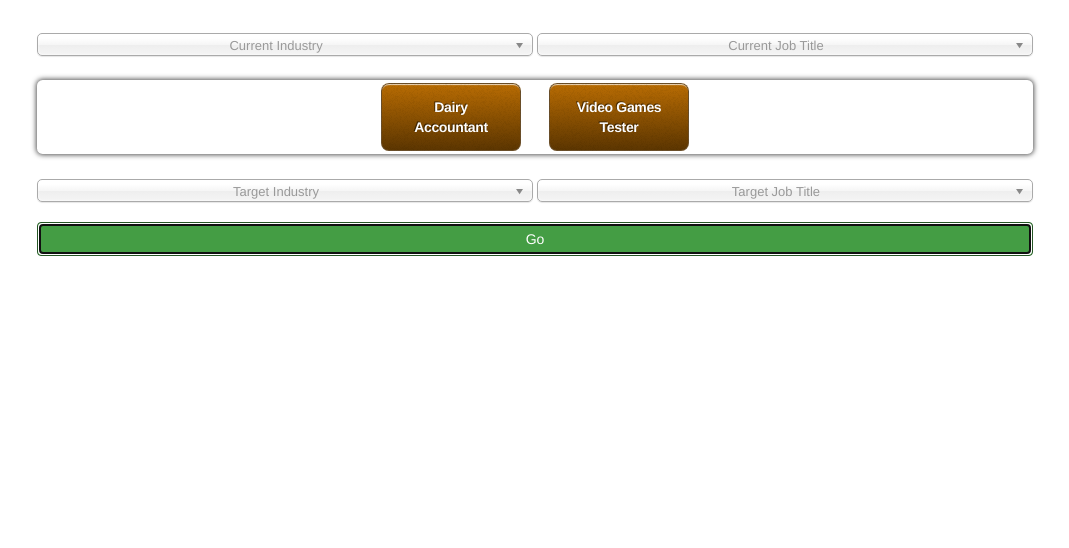
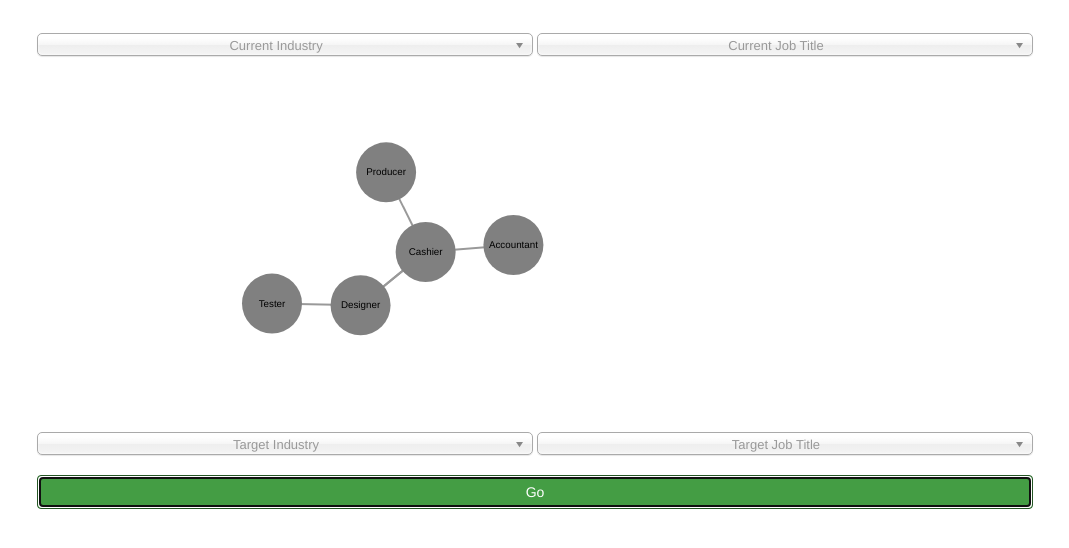
Before and after one commit to GHowlett/LifePath, a website: page public/index.html in a window 1280 px wide. Both pictures are taken after a click on the button "Go". Shown: the part 82-630 px from the top of the page, without its empty margins (105-1174 px from the left). Drawn offline with nearby package versions, Linux system fonts and the light colour scheme.

Commit message:
graph rendering functional with fake data

```diff
--- a/public/js/index.js
+++ b/public/js/index.js
@@ -1,49 +1,73 @@
 var choices = [];
 
-// renders the new choices avalaible after
-// a new or revised decision is made
-function onChoiceMade() {
-	$(this).addClass('chosen');
-	$(this).siblings().removeClass('chosen');
+// renders the results in using d3
+function render(graph) {
+	var width = $('#career-path').width();
+	var height = $('#career-path').height();
 
-	// TODO: render handle childless choices
+	var force = d3.layout.force()
+		.charge(-350)
+		.gravity(0)
+		.friction(0.7)
+		.linkDistance(80)
+		.size([width,height])
 
-	var nextSteps = $(this).parent().nextAll().remove();
-	choices.splice(choices.length - nextSteps.length);
+	var svg = d3.select('#career-path').append('svg')
+		.attr('width',width)
+		.attr('height',height)
 
-	var thisIndex = $(this).prevAll().length;
-	var thisChoice = choices[choices.length -1].children[thisIndex];
-	choices.push(thisChoice);
+	force
+		.nodes(graph.nodes)
+		.links(graph.links)
+		.start()
 
-	renderNextStep(thisChoice.children);
-}
+	var link = svg.selectAll(".link")
+      .data(graph.links)
+    .enter().append("line")
+      .attr("class", "link")
+      .style("stroke-width", "2px")
+      //.style("stroke", "#222")
 
-// returns an unattached row of all the next choices
-function renderNextStep(children) {
-	var step = $('<div class="step">');
+    var node = svg.selectAll(".node")
+      .data(graph.nodes)
+    .enter().append('g')
+    	.attr('class','node')
+    	.call(force.drag)
 
-	// TODO: render arrow pointing to target if no children
+    node.append("circle")
+      .attr("r", 30)
+      .style("fill", "gray")
 
-	children.forEach(function(choice){
-		var $choice = $('<div class="choice">)');
-		$choice.html(choice.industry +' '+ choice.title);
-		$choice.click(onChoiceMade);
-		step.append($choice);
+    node.append("text")
+    	.attr('dy', '.3em')
+    	.style('text-anchor', 'middle')
+      .text(function(d) { console.log(d); return d.title; });
+
+    force.on("tick", function() {
+	    link.attr("x1", function(d) { return d.source.x; })
+	        .attr("y1", function(d) { return d.source.y; })
+	        .attr("x2", function(d) { return d.target.x; })
+	        .attr("y2", function(d) { return d.target.y; });
+
+	    node.attr('transform', function(d){
+    		return "translate(" + d.x + "," + d.y + ")"; });
+
+	    // node.attr("cx", function(d) { return d.x; })
+	    //     .attr("cy", function(d) { return d.y; });
 	});
 
-	$('#career-path').append(step);
 }
 
 // returns a promise for the json path
 function requestPaths(destInd, destTitle, srcInd, srcTitle) {
-	var fakeData = [{
+	var fakeData = {
+		nodes: [{
 
 			title: 'Accountant',
 			industry: 'Dairy',
 			description: 'I got experience crunching numbers',
 			start: '10/20/11',
-		end: '10/25/11',
-		children: [{
+			end: '10/25/11' }, {
 
 			title: 'Producer',
 			industry: 'Cinema',
@@ -55,28 +79,28 @@ function requestPaths(destInd, destTitle, srcInd, srcTitle) {
 			industry: 'Retail',
 			description: 'I serviced customers',
 			start: '8/11/12',
-			end: '8/23/12',
-			children: [{
-
-				title: 'Producer',
-				industry: 'Cinema',
-				description: 'I made phone calls and made things happen',
-				start: '2/10/97',
-				end: '2/8/98' }]}]}, {
+			end: '8/23/12' }, {
 
 			title: 'Tester',
 			industry: 'Video Games',
 			description: 'I got my foot in the door of the bungie',
 			start: '2/21/13',
-		end: '1/5/03',
-		children: [{
+			end: '1/5/03' }, {
 
-			title: 'Producer',
-			industry: 'Cinema',
-			description: 'I made phone calls and made things happen',
+			title: 'Designer',
+			industry: 'Video Games',
+			description: 'I drew concept art',
 			start: '2/10/97',
-			end: '2/8/98' }]
-	}];
+			end: '2/8/98' }
+		],
+
+		links: [
+			{source:2, target:0},
+			{source:3, target:4},
+			{source:2, target:4},
+			{source:1, target:2},
+			{source:4, target:2}
+	]};
 
 	return new $.Deferred().resolve(fakeData).promise();
 
@@ -103,10 +127,7 @@ $('#go-button').click(function(){
 	// TODO: validate user input
 	var params = {};
 
-	requestPaths(params).then(function(children){
-		choices = [{children:children}];
-		renderNextStep(children);
-	});
+	requestPaths(params).then(render);
 	// TODO: handle network errors
 });
 
```
Also changed, not shown: public/css/index.css. Lines whose indentation alone changed are shown as unchanged.
